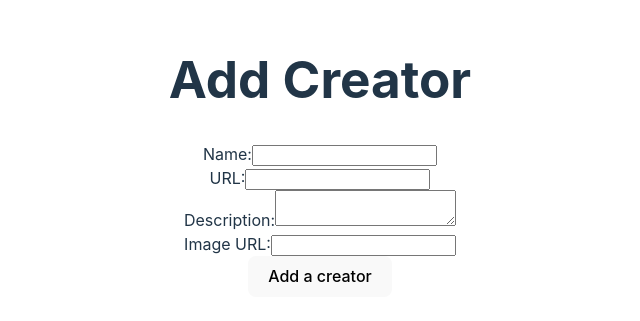
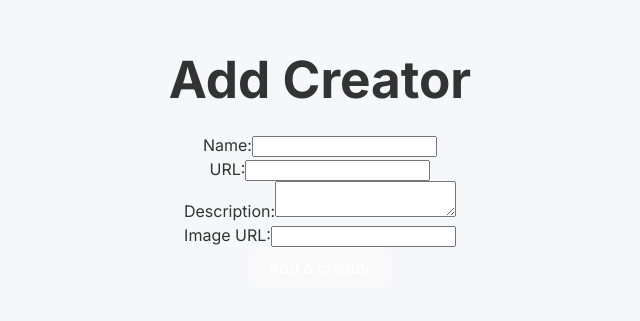
Before and after one commit to KalebCole/WEB103-prework, a React (Vite) app: page /new in a window 1280 px wide. Shown: the part 243-564 px from the top of the page, without its empty margins (320-960 px from the left). Built offline with nearby package versions, Linux system fonts and the light colour scheme; no server answers; the database is empty.

Commit message:
feat: added css styling to make things look nicer

```diff
--- a/src/App.tsx
+++ b/src/App.tsx
@@ -4,6 +4,7 @@ import Creator from "./interfaces/Creator";
 import { supabase } from "./client";
 import { AddCreator, EditCreator, ShowCreators, ViewCreator } from "./pages";
 import "./App.css";
+import "./styles.css";
 
 const App: React.FC = () => {
   const [creators, setCreators] = useState<Creator[]>([]);
@@ -40,7 +41,7 @@ const App: React.FC = () => {
     },
   ]);
 
-  return <>{routes}</>;
+  return <div className="container">{routes}</div>;
 };
 
 export default App;
--- a/src/pages/ShowCreators.tsx
+++ b/src/pages/ShowCreators.tsx
@@ -12,18 +12,19 @@ const ShowCreators: React.FC<ShowCreatorsProps> = ({ creators }) => {
 
   return (
     <>
-      <h1> Show Creators </h1>
+      <h1>Show Creators</h1>
       <div>
         <button onClick={() => navigate("/new")}>Add</button>
       </div>
-
+      <div className="grid">
         {creators && creators.length > 0 ? (
           creators.map((creator) => (
             <CreatorCard key={creator.id} creator={creator} />
           ))
         ) : (
-        <h2> No creators yet</h2>
+          <h2>No creators yet</h2>
         )}
+      </div>
     </>
   );
 };
--- /dev/null
+++ b/src/styles.css
@@ -0,0 +1,84 @@
+/* Import Google Fonts */
+@import url('https://fonts.googleapis.com/css2?family=Inter:wght@400;500;700&display=swap');
+
+:root {
+  --primary-color: #4a90e2;
+  --secondary-color: #50e3c2;
+  --background-color: #f5f7fa;
+  --text-color: #333;
+  --font-family: 'Inter', sans-serif;
+}
+
+body {
+  margin: 0;
+  font-family: var(--font-family);
+  background-color: var(--background-color);
+  color: var(--text-color);
+}
+
+h1, h2, h3, h4, h5, h6 {
+  margin: 0.5em 0;
+}
+
+button {
+  border-radius: 8px;
+  border: 1px solid transparent;
+  padding: 0.6em 1.2em;
+  font-size: 1em;
+  font-weight: 500;
+  font-family: inherit;
+  background-color: var(--primary-color);
+  color: white;
+  cursor: pointer;
+  transition: background-color 0.25s, transform 0.25s;
+}
+
+button:hover {
+  background-color: var(--secondary-color);
+  transform: scale(1.05);
+}
+
+button:focus,
+button:focus-visible {
+  outline: 4px auto -webkit-focus-ring-color;
+}
+
+.container {
+  max-width: 1280px;
+  margin: 0 auto;
+  padding: 2rem;
+}
+
+.grid {
+  display: grid;
+  grid-template-columns: repeat(auto-fit, minmax(300px, 1fr));
+  gap: 1rem;
+}
+
+.card {
+  background: white;
+  border-radius: 8px;
+  box-shadow: 0 4px 6px rgba(0, 0, 0, 0.1);
+  padding: 1rem;
+  transition: transform 0.25s, box-shadow 0.25s;
+}
+
+.card:hover {
+  transform: translateY(-5px);
+  box-shadow: 0 6px 10px rgba(0, 0, 0, 0.15);
+}
+
+.card h2 {
+  font-size: 1.5em;
+  margin-bottom: 0.5em;
+}
+
+.card p {
+  margin: 0.5em 0;
+}
+
+@media (max-width: 768px) {
+  .container {
+    padding: 1rem;
+  }
+}
```
Lines whose indentation alone changed are shown as unchanged.
